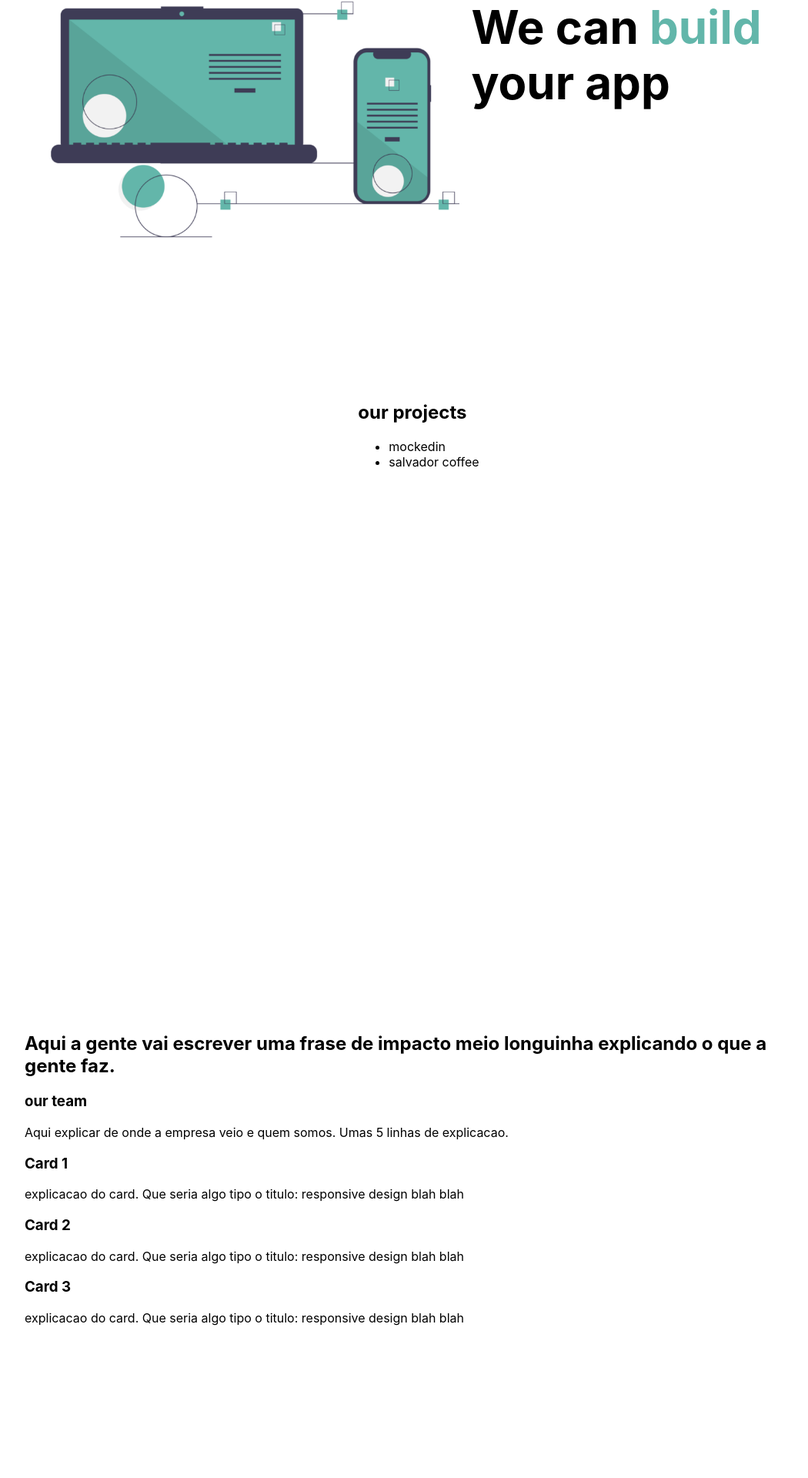
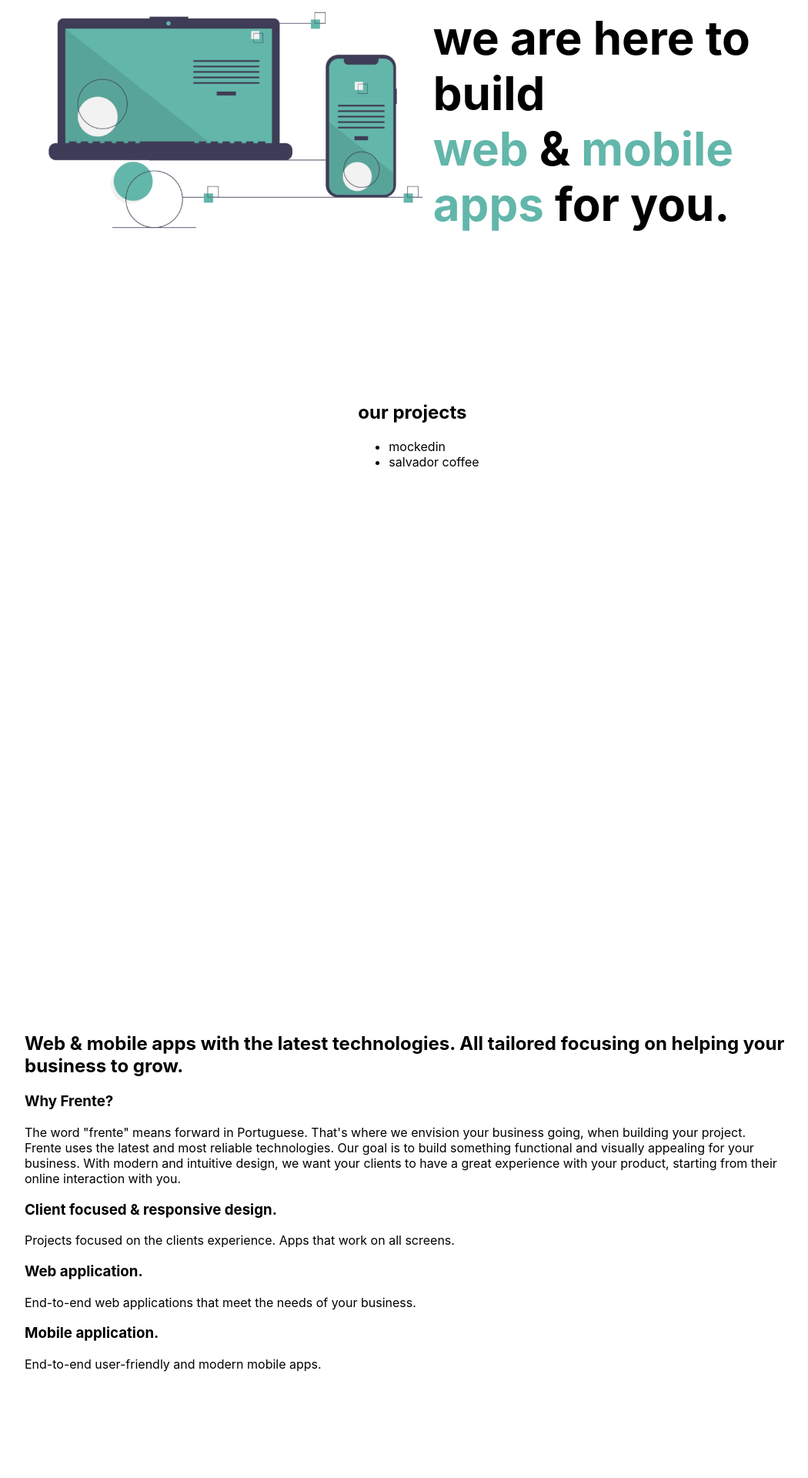
Before and after one commit to gabrielcon6/frente, a React (Create React App) app: page / in a window 1280 px wide. Shown: the part 320-2240 px from the top of the page at 77% size, without its empty margins (96-1146 px from the left). Built offline with nearby package versions, Linux system fonts and the light colour scheme.

Commit message:
moved components to right folder +added about text

```diff
--- a/src/App.js
+++ b/src/App.js
@@ -1,5 +1,5 @@
 import React from "react";
-import NavBar from "./pages/Navbar";
+import NavBar from "./components/NavBar";
 import Dashboard from "./pages/Dashboard";
 
 import "./App.css";
--- /dev/null
+++ b/src/components/About.js
@@ -0,0 +1,37 @@
+import React from "react";
+
+const About = () => {
+  return (
+    <section id="about">
+      <div style={{ height: "100vh" }}>
+        <h2>
+          Web & mobile apps with the latest technologies. All tailored focusing on helping your business to grow.
+        </h2>
+
+        <h3>Why Frente?</h3>
+
+        <p>
+          The word "frente" means forward in Portuguese. That's where we envision your business going, when building your project.<br />
+          Frente uses the latest and most reliable technologies. Our goal is to build something functional and visually appealing for your business. With modern and intuitive design, we want your clients to have a great experience with your product, starting from their online interaction with you.
+        </p>
+
+        <h3>Client focused & responsive design.</h3>
+        <p>
+          Projects focused on the clients experience. Apps that work on all screens.
+        </p>
+
+        <h3>Web application.</h3>
+        <p>
+          End-to-end web applications that meet the needs of your business.
+        </p>
+
+        <h3>Mobile application.</h3>
+        <p>
+          End-to-end user-friendly and modern mobile apps.
+        </p>
+      </div>
+    </section>
+  );
+};
+
+export default About;
--- a/src/pages/Banner.js
+++ b/src/components/Banner.js
@@ -13,9 +13,10 @@ const Banner = () => {
           <div className="bigBanner">
             {" "}
             <h1 style={{ margin: "0" }}>
-              We can
-              <span style={{ margin: "0", color: "#62b6aa" }}> build</span> your
-              app{" "}
+              we are here to build <br />
+              <span style={{ margin: "0", color: "#62b6aa" }}> web </span> &
+              <span style={{ margin: "0", color: "#62b6aa" }}> mobile apps </span>
+              for you.{" "}
             </h1>
           </div>
         </div>
--- a/src/pages/Navbar.js
+++ b/src/components/NavBar.js
@@ -1,23 +1,24 @@
 import React from "react";
 import "../components/NavBar.css";
 import logo from "../assets/smalLogo.png";
-const Navbar = () => {
+
+const NavBar = () => {
   return (
     <header className="navBar">
       <div className="navLinks">
         <img className="Logo" alt="" src={logo} />{" "}
         <a className="links" href="#about">
-          about
+        <span class="about-effect">&lt;</span> about <span class="about-effect">&gt;</span>
         </a>
         <a className="links" href="#projects">
-          projects
+        <span class="projects-effect">&lt;</span> projects <span class="projects-effect">&gt;</span>
         </a>
         <a href="#contact" className="links">
-          contact
+        <span class="contact-effect">&lt;</span> contact <span class="contact-effect">&gt;</span>
         </a>
       </div>
     </header>
   );
 };
 
-export default Navbar;
+export default NavBar;
--- a/src/pages/About.js
+++ /dev/null
@@ -1,36 +0,0 @@
-import React from "react";
-
-const About = () => {
-  return (
-    <section id="about">
-      <div style={{ height: "100vh" }}>
-        <h2>
-          Aqui a gente vai escrever uma frase de impacto meio longuinha
-          explicando o que a gente faz.
-        </h2>
-        <h3>our team</h3>
-        <p>
-          Aqui explicar de onde a empresa veio e quem somos. Umas 5 linhas de
-          explicacao.
-        </p>
-        <h3>Card 1</h3>
-        <p>
-          explicacao do card. Que seria algo tipo o titulo: responsive design
-          blah blah
-        </p>
-        <h3>Card 2</h3>
-        <p>
-          explicacao do card. Que seria algo tipo o titulo: responsive design
-          blah blah
-        </p>
-        <h3>Card 3</h3>
-        <p>
-          explicacao do card. Que seria algo tipo o titulo: responsive design
-          blah blah
-        </p>
-      </div>
-    </section>
-  );
-};
-
-export default About;
```
Also changed, not shown: src/pages/Dashboard.js (+5 -5 lines), src/components/Footer.js (renamed from src/pages/Footer.js), src/components/Projects.js (renamed from src/pages/Projects.js).
